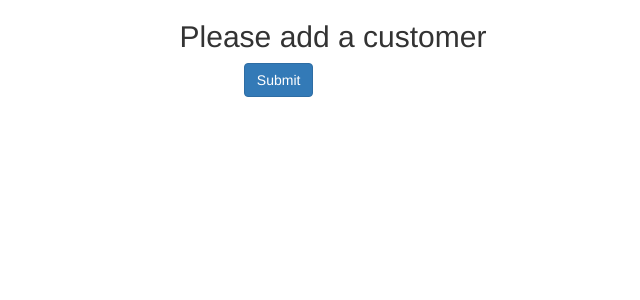
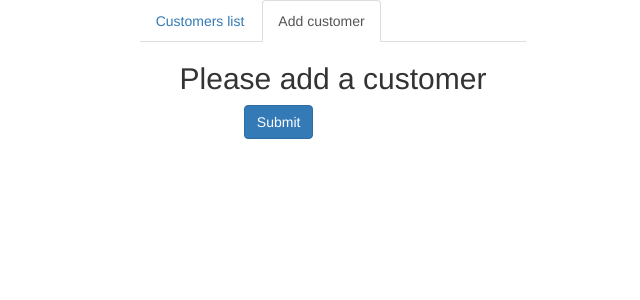
Before and after one commit to MyroslavGryshyn/RhTest, a Django app: page /add/ in a window 1280 px wide. Shown: the top 300 px of the page, without its empty margins (307-947 px from the left). Run offline with Django 3.2, Linux system fonts and the light colour scheme; parts of the project's set-up code (start-up, migrations or seed data) failed here and were passed over; some libraries are stand-ins or nearby versions.

Commit message:
Added bootstrap-style tabs to all pages

```diff
--- a/customer_management/templates/base.html
+++ b/customer_management/templates/base.html
@@ -7,9 +7,25 @@
     <div class="container-fluid">
     <div class="col-md-4"></div>
     <div class="col-md-4">
+    <ul class="nav nav-tabs">
+
+      {% url 'home' as the_home %}
+      <li role="presentation" {% if request.path == the_home %}
+          class="active"{% endif %}>
+         <a href="{% url 'home' %}">Customers list</a>
+      </li>
+
+      {% url 'customer_add' as the_customer_add %}
+      <li role="presentation" {% if request.path == the_customer_add %}
+          class="active"{% endif %}>
+        <a href="{% url 'customer_add' %}">Add customer</a>
+      </li>
+
+    </ul>
     {% block content %}{% endblock content %}
     </div>
-    <div class="col-md-4"></div>
+    <div class="col-md-4">
+    </div>
     </div>
   </body>
 </html>
```
